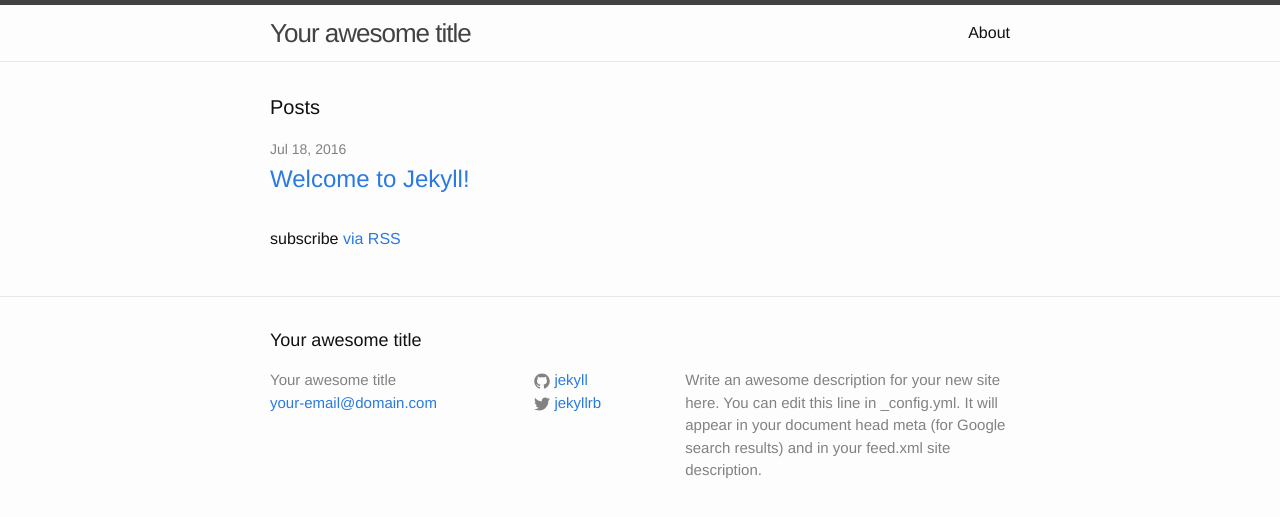
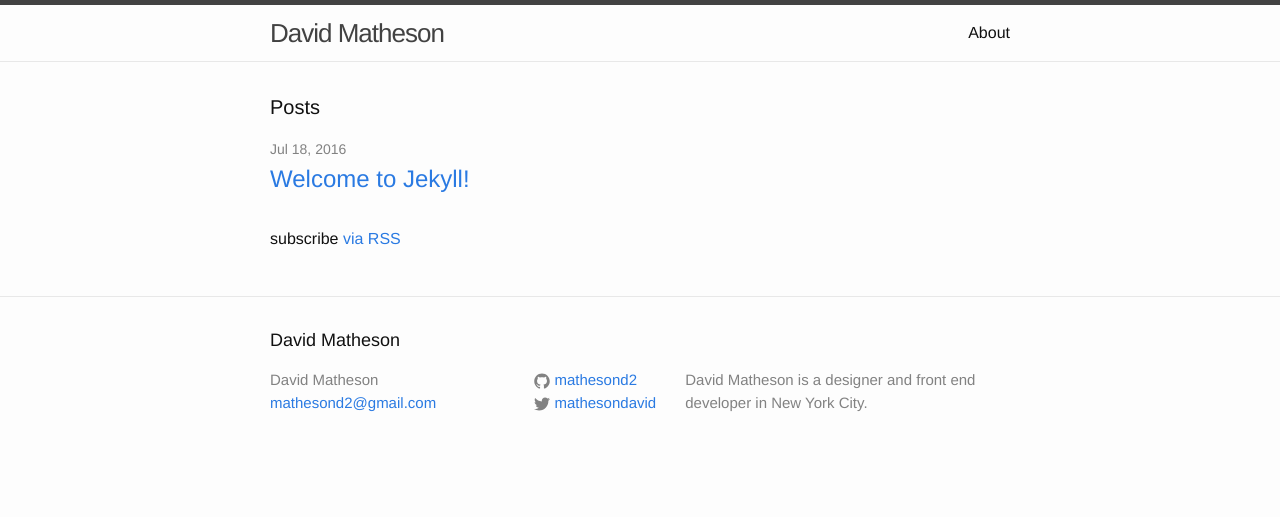
Before and after one commit to mathesond2/davidmatheson.me, a Jekyll site: the page built from index.html, in a window 1280 px wide. Shown: the top 517 px of the page. Built offline with Jekyll 4.4.1, drawn with Linux system fonts in a browser that asks for light colours.

Commit message:
updated with social links

```diff
--- a/_config.yml
+++ b/_config.yml
@@ -6,16 +6,15 @@
 # 'jekyll serve'. If you change this file, please restart the server process.
 
 # Site settings
-title: Your awesome title
-email: your-email@domain.com
+title: David Matheson
+email: mathesond2@gmail.com
 description: > # this means to ignore newlines until "baseurl:"
-  Write an awesome description for your new site here. You can edit this
-  line in _config.yml. It will appear in your document head meta (for
-  Google search results) and in your feed.xml site description.
+  David Matheson is a designer and front end developer in New York City.
 baseurl: "" # the subpath of your site, e.g. /blog
 url: "http://yourdomain.com" # the base hostname & protocol for your site
-twitter_username: jekyllrb
-github_username:  jekyll
+twitter_username: mathesondavid
+github_username:  mathesond2
+linkedin_username: davidjamesmatheson
 
 # Build settings
 markdown: kramdown
```
